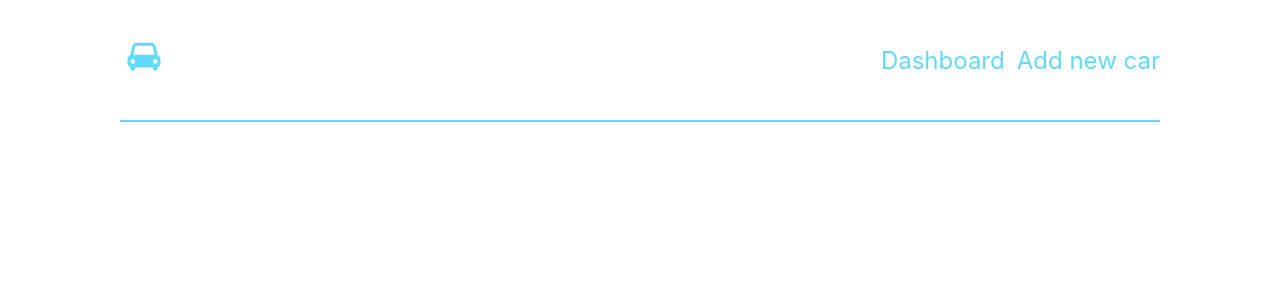
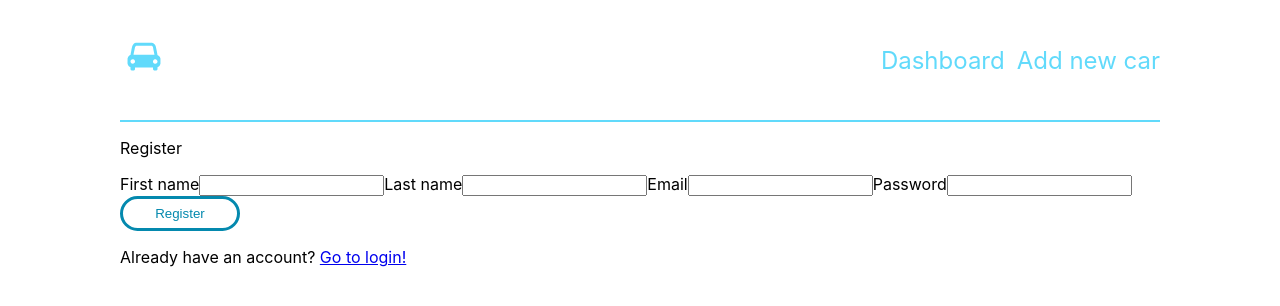
Before and after one commit to markosavic993/carshistory, a React (Create React App) app in the folder webapp/carshistory/: page /register in a window 1280 px wide. Shown: the top 306 px of the page. Built offline with nearby package versions, Linux system fonts and the light colour scheme; no server answers.

Commit message:
add basic frontend flow

```diff
--- a/webapp/carshistory/src/App.js
+++ b/webapp/carshistory/src/App.js
@@ -7,16 +7,48 @@ import {
 } from 'react-router-dom';
 import Dashboard from './views/dashboard/Dashboard';
 import SingleCar from './views/singlecar/SingleCar';
+import Login from "./views/login/Login";
+import Register from "./views/register/Register";
 import logo from './assets/images/car-icon.svg';
-import CreateUpdateCar from "./views/createupdatecar/CreateUpdateCar";
+import CreateUpdateCar from './views/createupdatecar/CreateUpdateCar';
+import ProtectedRoute from './components/protectedroute/ProtectedRoute';
+import {useCallback, useContext, useEffect} from 'react';
+import {UserContext} from './context/UserContext';
+import axios from 'axios';
 
 function App() {
+  const [userContext, setUserContext] = useContext(UserContext);
+
+  const verifyUser = useCallback(() => {
+    axios.post('http://localhost:5000/users/refreshToken',
+      {},
+      { withCredentials: true }
+    ).then(async response => {
+      if (response.status === 200) {
+        const data = await response.json()
+        setUserContext(oldValues => {
+          return {...oldValues, token: data.token}
+        })
+      } else {
+        setUserContext(oldValues => {
+          return {...oldValues, token: null}
+        })
+      }
+      // call refreshToken every 5 minutes to renew the authentication token.
+      setTimeout(verifyUser, 1 * 60 * 1000)
+    })
+  }, [setUserContext]);
+
+  useEffect(() => {
+    verifyUser()
+  }, [verifyUser])
+
   return (
     <Router>
       <div className="App">
         <div className="App-header">
           <div>
-            <img src={logo} className="App-logo" alt="logo" />
+            <img src={logo} className="App-logo" alt="logo"/>
           </div>
           <div className="navigation">
             <ul>
@@ -37,15 +69,15 @@ function App() {
           of them to render at a time
         */}
         <Switch>
-          <Route path="/cars/:carId">
-            <SingleCar />
+          <Route path="/login">
+            <Login/>
           </Route>
-          <Route path="/dashboard">
-            <Dashboard />
+          <Route path="/register">
+            <Register/>
           </Route>
-          <Route path="/new">
-            <CreateUpdateCar />
-          </Route>
+          <ProtectedRoute path="/cars/:carId" component={SingleCar}/>
+          <ProtectedRoute path="/dashboard" component={Dashboard}/>
+          <ProtectedRoute path="/new" component={CreateUpdateCar}/>
         </Switch>
       </div>
     </Router>
--- /dev/null
+++ b/webapp/carshistory/src/components/protectedroute/ProtectedRoute.js
@@ -0,0 +1,20 @@
+import React, {useContext} from 'react';
+import { Redirect, Route } from 'react-router-dom';
+import { UserContext } from '../../context/UserContext';
+
+function ProtectedRoute({ component: Component, ...restOfProps }) {
+  const [userContext, setUserContext] = useContext(UserContext);
+
+  const isAuthenticated = userContext.token !== undefined;
+
+  return (
+    <Route
+      {...restOfProps}
+      render={(props) =>
+        isAuthenticated ? <Component {...props} /> : <Redirect to='/login' />
+      }
+    />
+  );
+}
+
+export default ProtectedRoute;
--- /dev/null
+++ b/webapp/carshistory/src/context/UserContext.js
@@ -0,0 +1,15 @@
+import React, { useState } from 'react';
+
+const UserContext = React.createContext([{}, () => {}]);
+let initialState = {};
+
+const UserProvider = props => {
+  const [state, setState] = useState(initialState)
+  return (
+    <UserContext.Provider value={[state, setState]}>
+      {props.children}
+    </UserContext.Provider>
+  )
+}
+
+export { UserContext, UserProvider }
--- a/webapp/carshistory/src/index.js
+++ b/webapp/carshistory/src/index.js
@@ -3,10 +3,13 @@ import ReactDOM from 'react-dom';
 import './index.css';
 import App from './App';
 import reportWebVitals from './reportWebVitals';
+import { UserProvider } from './context/UserContext';
 
 ReactDOM.render(
   <React.StrictMode>
-    <App />
+    <UserProvider>
+      <App />
+    </UserProvider>
   </React.StrictMode>,
   document.getElementById('root')
 );
--- a/webapp/carshistory/src/views/createupdatecar/CreateUpdateCar.js
+++ b/webapp/carshistory/src/views/createupdatecar/CreateUpdateCar.js
@@ -28,8 +28,6 @@ function CreateUpdateCar() {
           name: engineName, type: engineType, power: enginePower, volume: engineVolume
         }
       });
-
-    console.log(result);
 
     history.push(`/cars/${result.data._id}`);
   }
--- /dev/null
+++ b/webapp/carshistory/src/views/login/Login.js
@@ -0,0 +1,60 @@
+import {useContext, useState} from 'react';
+import axios from 'axios';
+import {UserContext} from '../../context/UserContext';
+import {Link, useHistory} from "react-router-dom";
+
+function Login(props) {
+  const history = useHistory();
+
+  const [email, setEmail] = useState('');
+  const [password, setPassword] = useState('');
+  const [userContext, setUserContext] = useContext(UserContext);
+
+  const submitHandler = async (event) => {
+    event.preventDefault();
+
+    const result = await axios.post(`http://localhost:5000/users/login`,
+      {
+        password,
+        username: email
+      }, {
+        withCredentials: true
+      });
+
+    setUserContext(oldValues => {
+      return {...oldValues, token: result.data.token}
+    });
+
+    history.push('/dashboard');
+  };
+
+
+  return (
+    <div>
+      <p>Login</p>
+      <form className="loginForm" onSubmit={submitHandler}>
+        <label className="formField">
+          Email
+          <input type="email"
+                 value={email}
+                 onChange={e => setEmail(e.target.value)}
+                 required/>
+        </label>
+
+        <label className="formField">
+          Password
+          <input type="password"
+                 value={password}
+                 onChange={e => setPassword(e.target.value)}
+                 required/>
+        </label>
+
+        <input className="infoButton" type="submit" value="Login"/>
+      </form>
+
+      <p>New to CarsHistory.com? <Link to={`/register`} >Create new user!</Link></p>
+    </div>
+  );
+}
+
+export default Login;
--- /dev/null
+++ b/webapp/carshistory/src/views/register/Register.js
@@ -0,0 +1,79 @@
+import {useContext, useState} from "react";
+import axios from "axios";
+import { UserContext } from '../../context/UserContext';
+import {Link, useHistory} from "react-router-dom";
+
+function Register(props) {
+  const history = useHistory();
+
+  const [firstName, setFirstName] = useState('');
+  const [lastName, setLastName] = useState('');
+  const [email, setEmail] = useState('');
+  const [password, setPassword] = useState('');
+  const [userContext, setUserContext] = useContext(UserContext);
+
+  const submitHandler = async (event) => {
+    event.preventDefault();
+
+    const result = await axios.post(`http://localhost:5000/users/signup`,
+      {
+        firstName,
+        lastName,
+        password,
+        username: email
+      }, {
+        withCredentials: true
+      });
+
+    setUserContext(oldValues => {
+      return {...oldValues, token: result.data.token}
+    });
+
+    history.push('/dashboard');
+  };
+
+  return (
+    <div>
+      <p>Register</p>
+      <form className="registrationForm" onSubmit={submitHandler}>
+        <label className="formField">
+          First name
+          <input type="text"
+                 value={firstName}
+                 onChange={e => setFirstName(e.target.value)}
+                 required/>
+        </label>
+
+        <label className="formField">
+          Last name
+          <input type="text"
+                 value={lastName}
+                 onChange={e => setLastName(e.target.value)}
+                 required/>
+        </label>
+
+        <label className="formField">
+          Email
+          <input type="email"
+                 value={email}
+                 onChange={e => setEmail(e.target.value)}
+                 required/>
+        </label>
+
+        <label className="formField">
+          Password
+          <input type="password"
+                 value={password}
+                 onChange={e => setPassword(e.target.value)}
+                 required/>
+        </label>
+
+        <input className="infoButton" type="submit" value="Register"/>
+      </form>
+
+      <p>Already have an account? <Link to={`/login`} >Go to login!</Link></p>
+    </div>
+  );
+}
+
+export default Register;
```
Also changed, not shown: 2 other files (tests, documents, lock files or other folders).
